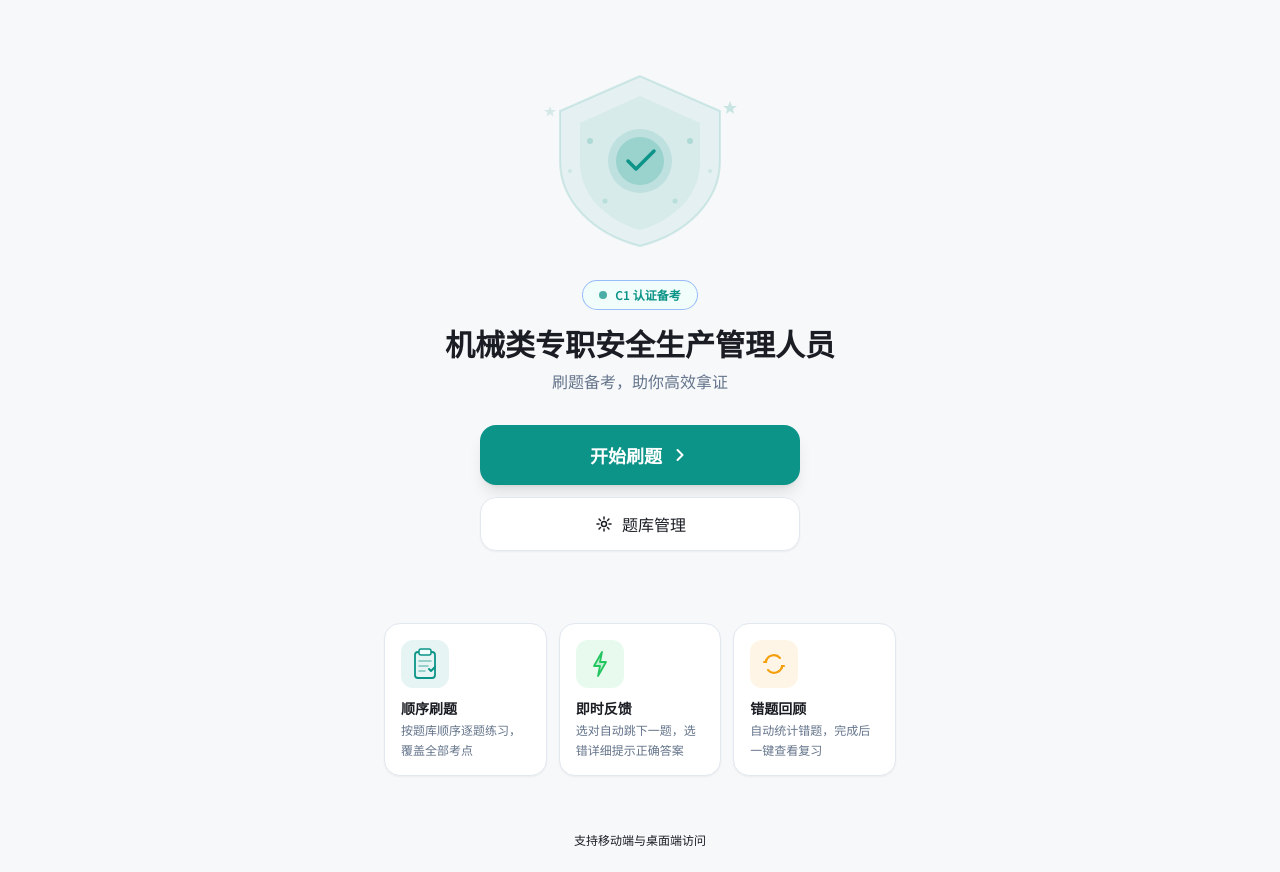
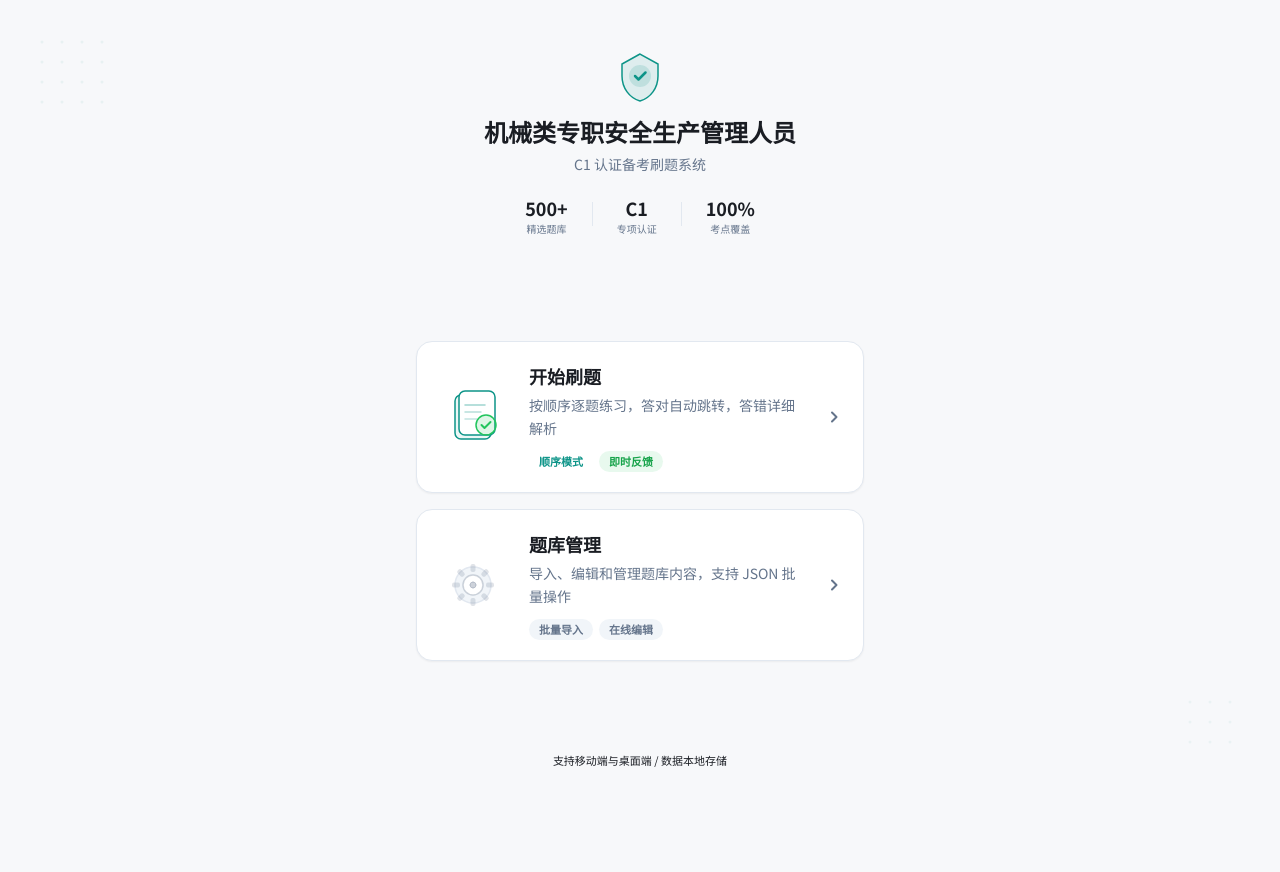
Before and after one commit to with-wheat/productionManagement, a Next.js app: page / in a window 1280 px wide. After the commit the page ends 800 px from the top, so only its background shows below. Built offline with nearby package versions, Linux system fonts and the light colour scheme.

Commit message:
feat: redesign homepage with full-height no scrollbar and interactive card modules
Update homepage layout to full-screen with no scrollbars and
interactive feature entry cards.

Co-authored-by: 吕小布 <67179371+with-wheat@users.noreply.github.com>

```diff
--- a/src/app/page.tsx
+++ b/src/app/page.tsx
@@ -1,180 +1,187 @@
 import Link from 'next/link';
 
-/* ---- Illustrations as SVG components ---- */
+/* ---- Decorative background pattern ---- */
+function BgPattern() {
+  return (
+    <div className="pointer-events-none absolute inset-0 overflow-hidden" aria-hidden="true">
+      {/* Top-right circle */}
+      <div className="absolute -top-20 -right-20 w-64 h-64 rounded-full bg-primary/[0.04]" />
+      {/* Bottom-left circle */}
+      <div className="absolute -bottom-16 -left-16 w-48 h-48 rounded-full bg-primary/[0.03]" />
+      {/* Grid dots */}
+      <svg className="absolute top-8 left-8 opacity-[0.06]" width="80" height="80" viewBox="0 0 80 80">
+        {Array.from({ length: 16 }).map((_, i) => (
+          <circle key={i} cx={10 + (i % 4) * 20} cy={10 + Math.floor(i / 4) * 20} r="1.5" fill="var(--primary)" />
+        ))}
+      </svg>
+      <svg className="absolute bottom-12 right-10 opacity-[0.05]" width="60" height="60" viewBox="0 0 60 60">
+        {Array.from({ length: 9 }).map((_, i) => (
+          <circle key={i} cx={10 + (i % 3) * 20} cy={10 + Math.floor(i / 3) * 20} r="1.5" fill="var(--primary)" />
+        ))}
+      </svg>
+    </div>
+  );
+}
 
-function HeroIllustration() {
+/* ---- Shield illustration (compact) ---- */
+function ShieldIcon() {
   return (
-    <svg width="280" height="200" viewBox="0 0 280 200" fill="none" xmlns="http://www.w3.org/2000/svg" aria-hidden="true" className="w-full max-w-[280px] h-auto">
-      {/* Background shield shape */}
-      <path d="M140 20L60 55V105C60 145 93 178 140 190C187 178 220 145 220 105V55L140 20Z" fill="var(--primary)" fillOpacity="0.08" stroke="var(--primary)" strokeWidth="2" strokeOpacity="0.15" />
-      {/* Inner shield */}
-      <path d="M140 40L80 67V107C80 138 105 164 140 174C175 164 200 138 200 107V67L140 40Z" fill="var(--primary)" fillOpacity="0.06" />
-      {/* Checkmark circle */}
-      <circle cx="140" cy="105" r="32" fill="var(--primary)" fillOpacity="0.12" />
-      <circle cx="140" cy="105" r="24" fill="var(--primary)" fillOpacity="0.2" />
-      <path d="M128 105L136 113L154 95" stroke="var(--primary)" strokeWidth="3.5" strokeLinecap="round" strokeLinejoin="round" />
-      {/* Decorative dots */}
-      <circle cx="90" cy="85" r="3" fill="var(--primary)" fillOpacity="0.2" />
-      <circle cx="190" cy="85" r="3" fill="var(--primary)" fillOpacity="0.2" />
-      <circle cx="105" cy="145" r="2.5" fill="var(--primary)" fillOpacity="0.15" />
-      <circle cx="175" cy="145" r="2.5" fill="var(--primary)" fillOpacity="0.15" />
-      <circle cx="70" cy="115" r="2" fill="var(--primary)" fillOpacity="0.1" />
-      <circle cx="210" cy="115" r="2" fill="var(--primary)" fillOpacity="0.1" />
-      {/* Small stars */}
-      <path d="M230 45L232 50L237 50L233 53L234 58L230 55L226 58L227 53L223 50L228 50Z" fill="var(--primary)" fillOpacity="0.2" />
-      <path d="M50 50L51.5 54L56 54L52.5 56.5L53.5 60.5L50 58L46.5 60.5L47.5 56.5L44 54L48.5 54Z" fill="var(--primary)" fillOpacity="0.15" />
+    <svg width="56" height="56" viewBox="0 0 56 56" fill="none" xmlns="http://www.w3.org/2000/svg" aria-hidden="true">
+      <path d="M28 6L10 16V28C10 40 17.5 50 28 53C38.5 50 46 40 46 28V16L28 6Z" fill="var(--primary)" fillOpacity="0.1" stroke="var(--primary)" strokeWidth="1.5" />
+      <circle cx="28" cy="28" r="11" fill="var(--primary)" fillOpacity="0.15" />
+      <path d="M23 28L26.5 31.5L33.5 24.5" stroke="var(--primary)" strokeWidth="2.5" strokeLinecap="round" strokeLinejoin="round" />
     </svg>
   );
 }
 
-function QuizCardIllustration() {
+/* ---- Module card illustrations ---- */
+function QuizIllustration() {
   return (
-    <svg width="48" height="48" viewBox="0 0 48 48" fill="none" xmlns="http://www.w3.org/2000/svg" aria-hidden="true">
-      <rect width="48" height="48" rx="12" fill="var(--primary)" fillOpacity="0.1" />
-      {/* Clipboard */}
-      <rect x="14" y="12" width="20" height="26" rx="3" stroke="var(--primary)" strokeWidth="1.8" />
-      <rect x="18" y="9" width="12" height="6" rx="2" fill="var(--secondary)" stroke="var(--primary)" strokeWidth="1.5" />
+    <svg width="72" height="72" viewBox="0 0 72 72" fill="none" xmlns="http://www.w3.org/2000/svg" aria-hidden="true" className="shrink-0">
+      {/* Paper stack */}
+      <rect x="18" y="14" width="36" height="44" rx="6" fill="var(--primary)" fillOpacity="0.08" stroke="var(--primary)" strokeWidth="1.5" />
+      <rect x="22" y="10" width="36" height="44" rx="6" fill="var(--card)" stroke="var(--primary)" strokeWidth="1.5" />
       {/* Lines */}
-      <line x1="18" y1="21" x2="30" y2="21" stroke="var(--primary)" strokeWidth="1.5" strokeLinecap="round" strokeOpacity="0.5" />
-      <line x1="18" y1="26" x2="27" y2="26" stroke="var(--primary)" strokeWidth="1.5" strokeLinecap="round" strokeOpacity="0.5" />
-      <line x1="18" y1="31" x2="24" y2="31" stroke="var(--primary)" strokeWidth="1.5" strokeLinecap="round" strokeOpacity="0.5" />
-      {/* Check */}
-      <path d="M28 29L30 31L34 27" stroke="var(--primary)" strokeWidth="2" strokeLinecap="round" strokeLinejoin="round" />
+      <line x1="28" y1="24" x2="48" y2="24" stroke="var(--primary)" strokeWidth="1.5" strokeLinecap="round" strokeOpacity="0.4" />
+      <line x1="28" y1="31" x2="44" y2="31" stroke="var(--primary)" strokeWidth="1.5" strokeLinecap="round" strokeOpacity="0.3" />
+      <line x1="28" y1="38" x2="40" y2="38" stroke="var(--primary)" strokeWidth="1.5" strokeLinecap="round" strokeOpacity="0.25" />
+      {/* Check circle */}
+      <circle cx="49" cy="44" r="10" fill="#22c55e" fillOpacity="0.15" stroke="#22c55e" strokeWidth="1.5" />
+      <path d="M44.5 44L47.5 47L53.5 41" stroke="#22c55e" strokeWidth="2" strokeLinecap="round" strokeLinejoin="round" />
     </svg>
   );
 }
 
-function FeedbackIllustration() {
+function AdminIllustration() {
   return (
-    <svg width="48" height="48" viewBox="0 0 48 48" fill="none" xmlns="http://www.w3.org/2000/svg" aria-hidden="true">
-      <rect width="48" height="48" rx="12" fill="#22c55e" fillOpacity="0.1" />
-      {/* Lightning bolt */}
-      <path d="M26 12L18 26H24L22 36L30 22H24L26 12Z" fill="#22c55e" fillOpacity="0.2" stroke="#22c55e" strokeWidth="1.8" strokeLinecap="round" strokeLinejoin="round" />
+    <svg width="72" height="72" viewBox="0 0 72 72" fill="none" xmlns="http://www.w3.org/2000/svg" aria-hidden="true" className="shrink-0">
+      {/* Gear outer */}
+      <circle cx="36" cy="36" r="18" fill="var(--muted)" stroke="var(--border)" strokeWidth="1.5" />
+      {/* Gear teeth */}
+      {[0, 45, 90, 135, 180, 225, 270, 315].map((deg) => (
+        <rect
+          key={deg}
+          x="33.5"
+          y="15"
+          width="5"
+          height="8"
+          rx="2"
+          fill="var(--muted-foreground)"
+          fillOpacity="0.2"
+          transform={`rotate(${deg} 36 36)`}
+        />
+      ))}
+      {/* Inner circle */}
+      <circle cx="36" cy="36" r="10" fill="var(--card)" stroke="var(--muted-foreground)" strokeWidth="1.5" strokeOpacity="0.3" />
+      {/* Wrench */}
+      <path d="M32 36L36 32L40 36L36 40Z" fill="var(--muted-foreground)" fillOpacity="0.2" />
+      <circle cx="36" cy="36" r="3" fill="var(--muted-foreground)" fillOpacity="0.15" stroke="var(--muted-foreground)" strokeWidth="1" strokeOpacity="0.3" />
     </svg>
   );
 }
 
-function ReviewIllustration() {
+function ArrowRight({ className = '' }: { className?: string }) {
   return (
-    <svg width="48" height="48" viewBox="0 0 48 48" fill="none" xmlns="http://www.w3.org/2000/svg" aria-hidden="true">
-      <rect width="48" height="48" rx="12" fill="#f59e0b" fillOpacity="0.1" />
-      {/* Refresh arrows */}
-      <path d="M30 18A8 8 0 0 0 16 22" stroke="#f59e0b" strokeWidth="2" strokeLinecap="round" />
-      <path d="M18 30A8 8 0 0 0 32 26" stroke="#f59e0b" strokeWidth="2" strokeLinecap="round" />
-      <path d="M14 22L16 22L16 20" stroke="#f59e0b" strokeWidth="2" strokeLinecap="round" strokeLinejoin="round" />
-      <path d="M34 26L32 26L32 28" stroke="#f59e0b" strokeWidth="2" strokeLinecap="round" strokeLinejoin="round" />
+    <svg width="18" height="18" viewBox="0 0 18 18" fill="none" className={className} aria-hidden="true">
+      <path d="M7 4.5L11.5 9L7 13.5" stroke="currentColor" strokeWidth="2" strokeLinecap="round" strokeLinejoin="round" />
     </svg>
   );
 }
 
-function ArrowRight() {
+/* ---- Stats row ---- */
+function StatBadge({ value, label }: { value: string; label: string }) {
   return (
-    <svg width="20" height="20" viewBox="0 0 20 20" fill="none" xmlns="http://www.w3.org/2000/svg" aria-hidden="true">
-      <path d="M7.5 5L12.5 10L7.5 15" stroke="currentColor" strokeWidth="2" strokeLinecap="round" strokeLinejoin="round" />
-    </svg>
-  );
-}
-
-function SettingsIcon() {
-  return (
-    <svg width="20" height="20" viewBox="0 0 20 20" fill="none" xmlns="http://www.w3.org/2000/svg" aria-hidden="true">
-      <circle cx="10" cy="10" r="2.5" stroke="currentColor" strokeWidth="1.5" />
-      <path d="M10 3V5M10 15V17M3 10H5M15 10H17M5.05 5.05L6.46 6.46M13.54 13.54L14.95 14.95M14.95 5.05L13.54 6.46M6.46 13.54L5.05 14.95" stroke="currentColor" strokeWidth="1.5" strokeLinecap="round" />
-    </svg>
+    <div className="flex flex-col items-center gap-0.5">
+      <span className="text-lg font-bold text-foreground">{value}</span>
+      <span className="text-[10px] text-muted-foreground leading-none">{label}</span>
+    </div>
   );
 }
 
 export default function HomePage() {
   return (
-    <main className="min-h-screen flex flex-col bg-background">
-      {/* Hero Section */}
-      <section className="flex-1 flex flex-col items-center justify-center px-4 pt-10 pb-6 sm:pt-14 sm:pb-8">
-        <div className="max-w-lg w-full flex flex-col items-center">
-          {/* Illustration */}
-          <div className="animate-fade-in mb-6">
-            <HeroIllustration />
+    <main className="h-dvh flex flex-col bg-background relative overflow-hidden">
+      <BgPattern />
+
+      {/* Top section - branding */}
+      <header className="relative z-10 flex flex-col items-center pt-8 sm:pt-12 pb-4 px-4 shrink-0">
+        <div className="animate-fade-in">
+          <ShieldIcon />
         </div>
+        <h1 className="text-xl sm:text-2xl font-bold text-foreground text-center text-balance mt-3 animate-fade-in">
+          机械类专职安全生产管理人员
+        </h1>
+        <p className="text-sm text-muted-foreground text-center mt-1.5 animate-fade-in">
+          C1 认证备考刷题系统
+        </p>
 
-          {/* Badge */}
-          <div className="animate-fade-in mb-4">
-            <span className="inline-flex items-center gap-2 rounded-full bg-secondary px-4 py-1.5 ring-1 ring-primary/10">
-              <span className="w-2 h-2 rounded-full bg-primary animate-pulse" />
-              <span className="text-xs font-semibold text-secondary-foreground">C1 认证备考</span>
+        {/* Mini stats */}
+        <div className="flex items-center gap-6 mt-5 animate-fade-in">
+          <StatBadge value="500+" label="精选题库" />
+          <div className="w-px h-6 bg-border" />
+          <StatBadge value="C1" label="专项认证" />
+          <div className="w-px h-6 bg-border" />
+          <StatBadge value="100%" label="考点覆盖" />
+        </div>
+      </header>
+
+      {/* Center section - two module cards */}
+      <section className="relative z-10 flex-1 flex flex-col items-center justify-center px-4 gap-4 py-4">
+        {/* Quiz module card */}
+        <Link
+          href="/quiz"
+          className="group w-full max-w-md bg-card rounded-2xl border border-border p-5 flex items-center gap-5 shadow-sm hover:shadow-lg hover:border-primary/30 hover:-translate-y-0.5 active:scale-[0.99] transition-all duration-250 touch-manipulation"
+        >
+          <QuizIllustration />
+          <div className="flex-1 min-w-0">
+            <h2 className="text-lg font-bold text-card-foreground group-hover:text-primary transition-colors duration-200">
+              开始刷题
+            </h2>
+            <p className="text-sm text-muted-foreground mt-1 leading-relaxed">
+              按顺序逐题练习，答对自动跳转，答错详细解析
+            </p>
+            <div className="mt-3 flex items-center gap-1.5">
+              <span className="inline-flex items-center rounded-full bg-primary/10 px-2.5 py-0.5 text-[11px] font-semibold text-primary">
+                顺序模式
+              </span>
+              <span className="inline-flex items-center rounded-full bg-[#22c55e]/10 px-2.5 py-0.5 text-[11px] font-semibold text-[#16a34a]">
+                即时反馈
               </span>
             </div>
+          </div>
+          <ArrowRight className="text-muted-foreground group-hover:text-primary group-hover:translate-x-0.5 transition-all duration-200 shrink-0" />
+        </Link>
 
-          {/* Title */}
-          <h1 className="text-2xl sm:text-3xl font-bold text-foreground leading-tight text-center text-balance animate-fade-in mb-2">
-            机械类专职安全生产管理人员
-          </h1>
-          <p className="text-muted-foreground text-sm sm:text-base text-center leading-relaxed max-w-sm animate-fade-in mb-8">
-            刷题备考，助你高效拿证
-          </p>
-
-          {/* CTA Buttons */}
-          <div className="flex flex-col gap-3 w-full max-w-xs animate-fade-in mb-10">
-            <Link
-              href="/quiz"
-              className="group inline-flex items-center justify-center gap-2 rounded-2xl bg-primary px-6 py-4 text-lg font-semibold text-primary-foreground shadow-lg shadow-primary/20 hover:shadow-xl hover:shadow-primary/25 hover:bg-primary-hover active:bg-primary-hover active:scale-[0.98] transition-all duration-200 touch-manipulation"
-            >
-              开始刷题
-              <ArrowRight />
-            </Link>
+        {/* Admin module card */}
         <Link
           href="/admin"
-              className="inline-flex items-center justify-center gap-2 rounded-2xl border border-border bg-card px-6 py-3.5 text-base font-medium text-card-foreground shadow-sm hover:bg-muted active:bg-muted active:scale-[0.98] transition-all duration-200 touch-manipulation"
+          className="group w-full max-w-md bg-card rounded-2xl border border-border p-5 flex items-center gap-5 shadow-sm hover:shadow-lg hover:border-muted-foreground/20 hover:-translate-y-0.5 active:scale-[0.99] transition-all duration-250 touch-manipulation"
         >
-              <SettingsIcon />
+          <AdminIllustration />
+          <div className="flex-1 min-w-0">
+            <h2 className="text-lg font-bold text-card-foreground group-hover:text-muted-foreground transition-colors duration-200">
               题库管理
-            </Link>
+            </h2>
+            <p className="text-sm text-muted-foreground mt-1 leading-relaxed">
+              导入、编辑和管理题库内容，支持 JSON 批量操作
+            </p>
+            <div className="mt-3 flex items-center gap-1.5">
+              <span className="inline-flex items-center rounded-full bg-muted px-2.5 py-0.5 text-[11px] font-semibold text-muted-foreground">
+                批量导入
+              </span>
+              <span className="inline-flex items-center rounded-full bg-muted px-2.5 py-0.5 text-[11px] font-semibold text-muted-foreground">
+                在线编辑
+              </span>
             </div>
           </div>
+          <ArrowRight className="text-muted-foreground group-hover:text-foreground group-hover:translate-x-0.5 transition-all duration-200 shrink-0" />
+        </Link>
       </section>
 
-      {/* Feature Cards Section */}
-      <section className="px-4 pb-10 sm:pb-14">
-        <div className="max-w-lg mx-auto">
-          <div className="grid grid-cols-1 sm:grid-cols-3 gap-3">
-            {/* Card 1 */}
-            <div className="bg-card rounded-2xl border border-border p-4 flex flex-row sm:flex-col items-center sm:items-start gap-3 sm:gap-2.5 shadow-sm hover:shadow-md hover:border-primary/20 transition-all duration-200">
-              <QuizCardIllustration />
-              <div>
-                <h3 className="text-sm font-semibold text-card-foreground">顺序刷题</h3>
-                <p className="text-xs text-muted-foreground mt-0.5 leading-relaxed">
-                  按题库顺序逐题练习，覆盖全部考点
-                </p>
-              </div>
-            </div>
-
-            {/* Card 2 */}
-            <div className="bg-card rounded-2xl border border-border p-4 flex flex-row sm:flex-col items-center sm:items-start gap-3 sm:gap-2.5 shadow-sm hover:shadow-md hover:border-[#22c55e]/20 transition-all duration-200">
-              <FeedbackIllustration />
-              <div>
-                <h3 className="text-sm font-semibold text-card-foreground">即时反馈</h3>
-                <p className="text-xs text-muted-foreground mt-0.5 leading-relaxed">
-                  选对自动跳下一题，选错详细提示正确答案
-                </p>
-              </div>
-            </div>
-
-            {/* Card 3 */}
-            <div className="bg-card rounded-2xl border border-border p-4 flex flex-row sm:flex-col items-center sm:items-start gap-3 sm:gap-2.5 shadow-sm hover:shadow-md hover:border-[#f59e0b]/20 transition-all duration-200">
-              <ReviewIllustration />
-              <div>
-                <h3 className="text-sm font-semibold text-card-foreground">错题回顾</h3>
-                <p className="text-xs text-muted-foreground mt-0.5 leading-relaxed">
-                  自动统计错题，完成后一键查看复习
-                </p>
-              </div>
-            </div>
-          </div>
-        </div>
-      </section>
-
-      {/* Footer */}
-      <footer className="pb-6 text-center">
-        <p className="text-xs text-muted-foreground/50">
-          支持移动端与桌面端访问
+      {/* Bottom tagline */}
+      <footer className="relative z-10 pb-6 sm:pb-8 text-center shrink-0 px-4">
+        <p className="text-[11px] text-muted-foreground/40">
+          支持移动端与桌面端 / 数据本地存储
         </p>
       </footer>
     </main>
```
Lines whose indentation alone changed are shown as unchanged.
